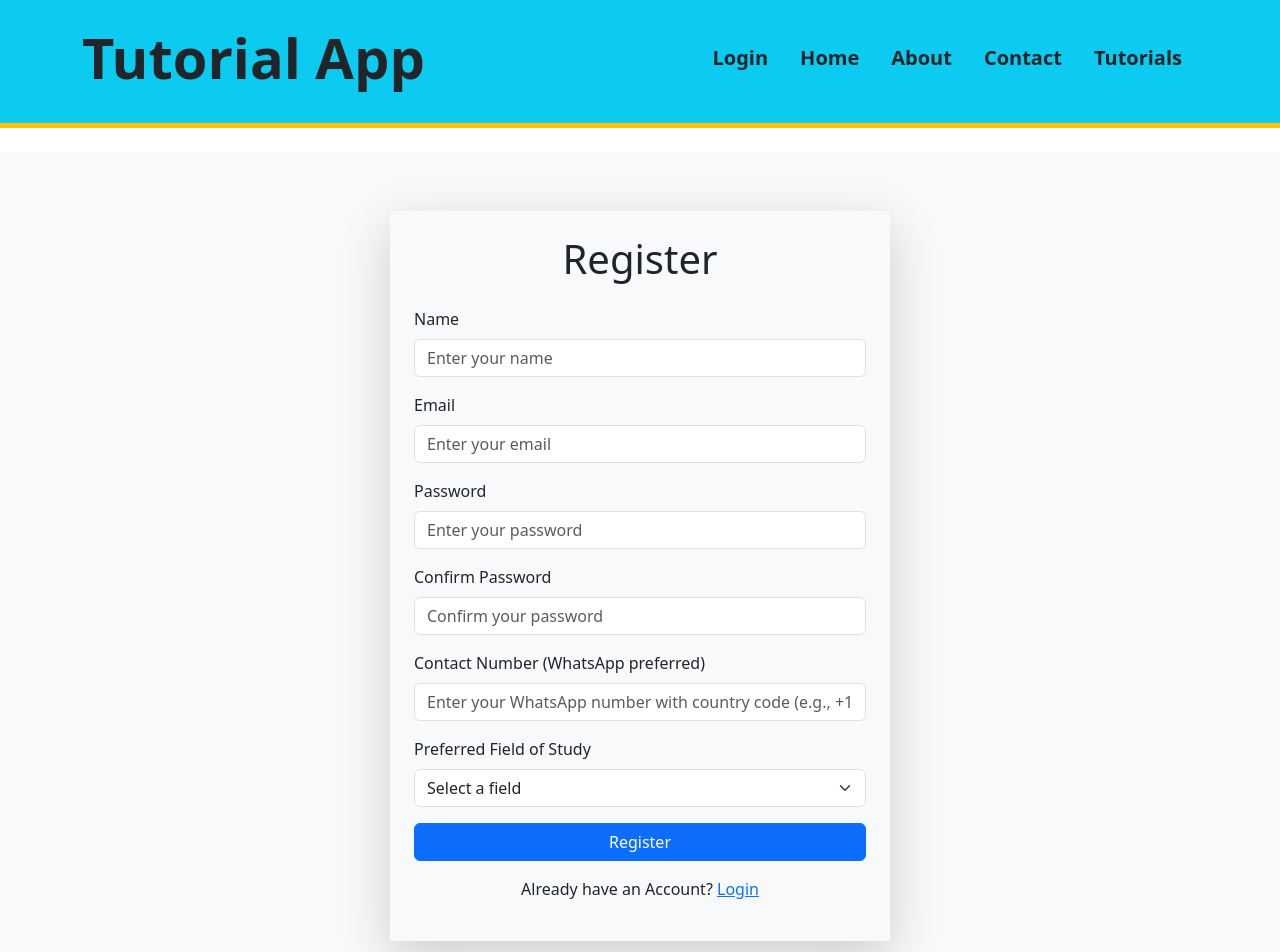
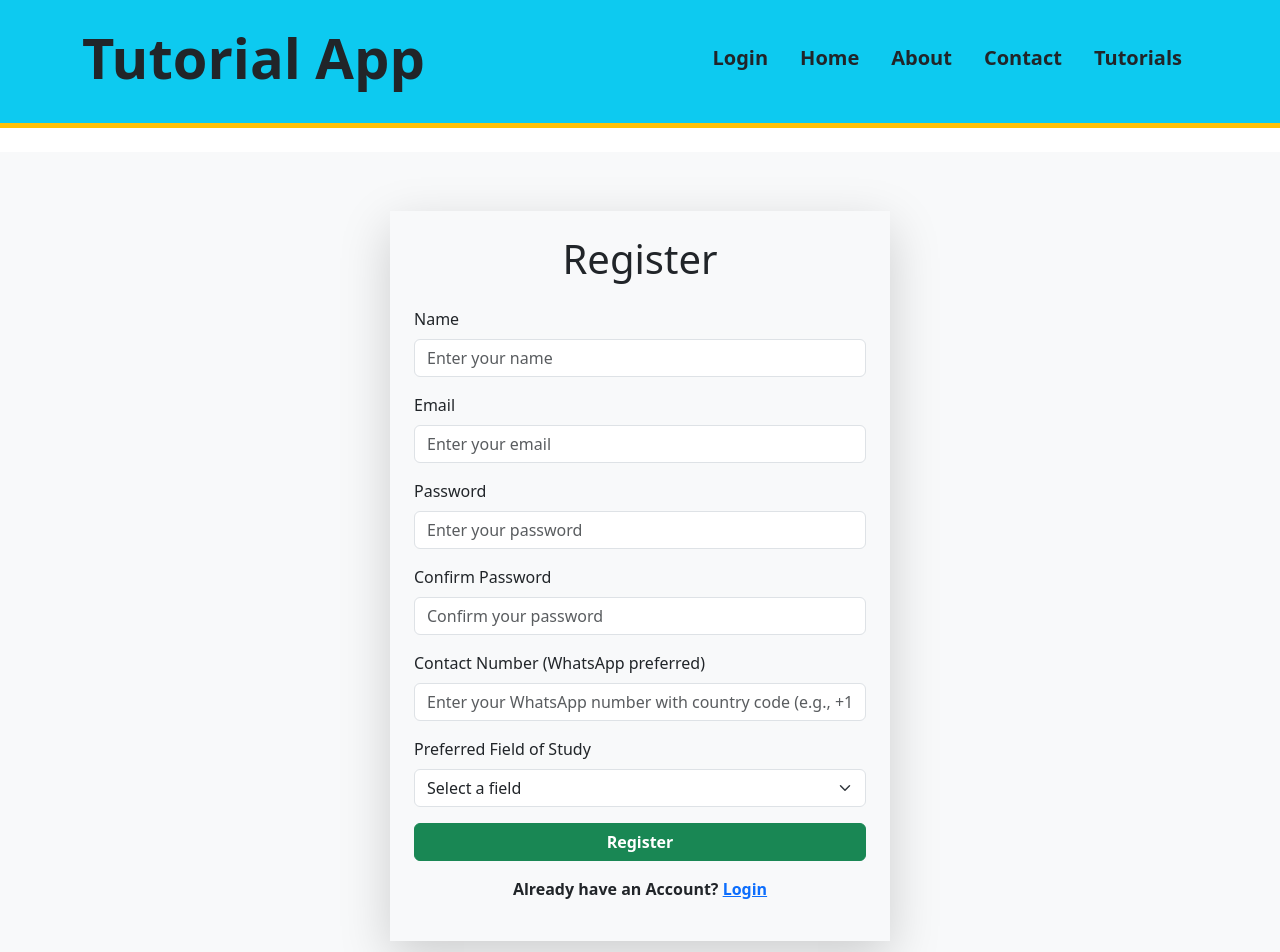
Before and after one commit to Ijaas-Fathi/Frontend, a React (Vite) app: page /registration in a window 1280 px wide. Shown: the top 952 px of the page. Built offline with nearby package versions, Linux system fonts and the light colour scheme.

Commit message:
Changes in Registration and Login page

```diff
--- a/src/Pages/Login.jsx
+++ b/src/Pages/Login.jsx
@@ -114,11 +114,11 @@ const Login = () => {
               <option value="Health & Fitness">Health & Fitness</option>
             </select>
           </div>
-          <button type="submit" className="btn btn-primary w-100">
+          <button type="submit" className="btn btn-primary fw-bold w-100">
             Login
           </button>
         </form>
-        <div className="text-center mt-3">
+        <div className="text-center fw-bold mt-3">
           <p>
             Don't have an account? <a href="/Registration">Sign up</a>
           </p>
--- a/src/Pages/Registration.jsx
+++ b/src/Pages/Registration.jsx
@@ -138,9 +138,9 @@ return(
                    <option value="Health & Fitness">Health & Fitness</option>
                  </select>
                </div>
-               <button type="submit" className="btn btn-primary w-100">Register</button>
+               <button type="submit" className="btn btn-success w-100 fw-bold">Register</button>
             </form>
-            <div className='text-center mt-3'>
+            <div className='text-center fw-bold mt-3'>
                 <p>Already have an Account? <a href='/login'>Login</a></p>
             </div>
         </div>
```
